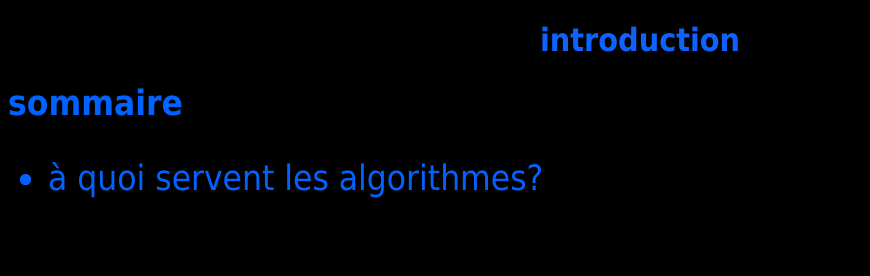
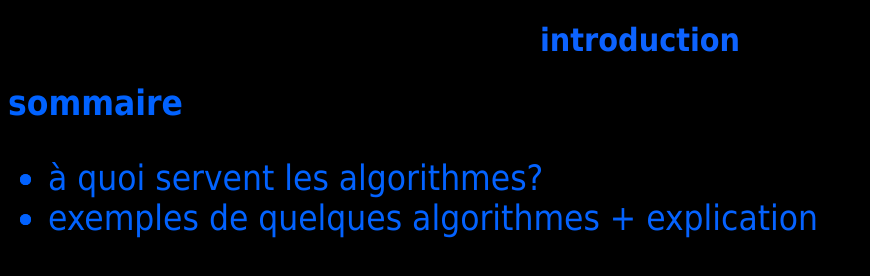
Before and after one commit to 4lpndev/pr-sentation, a plain HTML site: page algorithmique/pages/intro.html in a window 1280 px wide. Shown: the whole page, without its empty margins (0-870 px from the left). Drawn offline with nearby package versions, Linux system fonts and the light colour scheme.

Commit message:
encore + 2 modifs

```diff
--- a/algorithmique/css/intro.css
+++ b/algorithmique/css/intro.css
@@ -1,21 +1,36 @@
 @keyframes anim {
-    0% { background-position: 0% 50% }
-    50% { background-position: 100% 50% }
-    100% { background-position: 0% 50% }
+    0% {
+        background-position: 0% 50%
+    }
+
+    50% {
+        background-position: 100% 50%
+    }
+
+    100% {
+        background-position: 0% 50%
+    }
 }
 
 @keyframes anim2 {
     from {
         color: rgb(106, 106, 255);
-    } to {
+    }
+
+    to {
         color: rgb(0, 98, 255);
     }
 }
 
 @keyframes pop {
     from {
+        opacity: 0;
         transform: translateX(-100px);
-    } to {
+
+    }
+
+    to {
+        opacity: 1;
         transform: translateX(0px);
     }
 }
@@ -42,6 +57,10 @@
     list-style-type: disc;
 }
 
-.sommaire li {
-    animation: pop 1s 1;
+.sommaire .pop {
+    animation: pop 2s 1 ease-in;
 }
+
+.hidden {
+    display: none;
+}
--- /dev/null
+++ b/algorithmique/js/intro.js
@@ -0,0 +1,7 @@
+$("ul li.hidden").each(function (i) {
+    $(this).delay(500 * i).queue(function (nxt) {
+        $(this).removeClass('hidden');
+        $(this).addClass('pop');
+        nxt();
+    });
+});
--- a/algorithmique/pages/intro.html
+++ b/algorithmique/pages/intro.html
@@ -13,6 +13,8 @@
     <h1 class="sommaire">sommaire</h1>
     <ul class="sommaire">
         <li class="hidden">à quoi servent les algorithmes?</li>
+        <li class="hidden">exemples de quelques algorithmes + explication</li>
     </ul>
+    <script src="../js/intro.js"></script>
 </body>
 </html>
```
